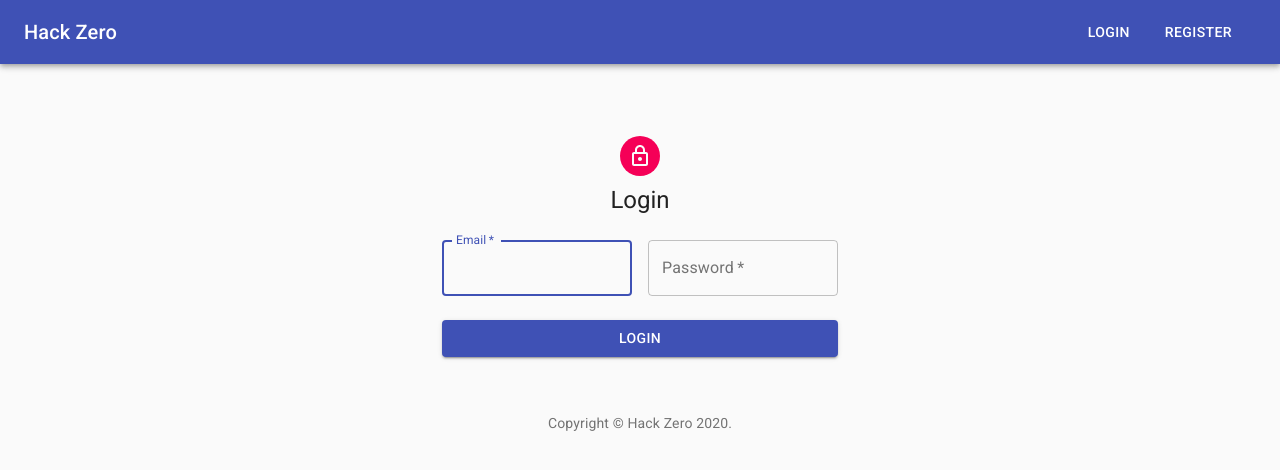
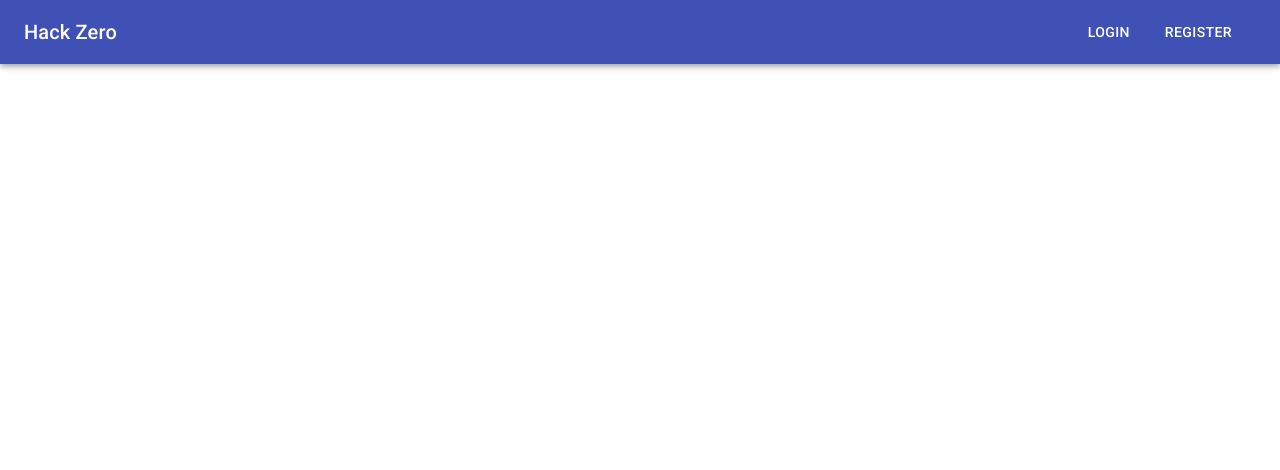
Before and after one commit to hackthehack/hack-zero-v2, a React (Create React App) app: page / in a window 1280 px wide. Shown: the top 470 px of the page. Built offline with nearby package versions, Linux system fonts and the light colour scheme.

Commit message:
fixed typo in /login route

```diff
--- a/src/App.js
+++ b/src/App.js
@@ -4,24 +4,21 @@ import CreateHack from "./components/create-hack";
 import HacksPage from "./components/HacksPage";
 import HackDetails from "./components/hack-details";
 import Login from "./components/Login";
-import Register from './components/register'
-import Header from './components/header'
-import './css/main.css'
-
+import Register from "./components/register";
+import Header from "./components/header";
+import "./css/main.css";
 
 function App() {
   return (
     <BrowserRouter>
-      <Header/>
+      <Header />
       <Switch>
-
         {/* <Route exact path="/" component={<h1>This is root</h1>}/> */}
-        <Route paht="/login" component={Login} />
-        <Route path="/register" component={Register}/>
-        <Route path="/createHack" component={CreateHack}/>
-        <Route path="/hacks" component={HacksPage}/>
-        <Route path="/hack/:id" component={HackDetails}/>
-
+        <Route path="/login" component={Login} />
+        <Route path="/register" component={Register} />
+        <Route path="/createHack" component={CreateHack} />
+        <Route path="/hacks" component={HacksPage} />
+        <Route path="/hack/:id" component={HackDetails} />
       </Switch>
     </BrowserRouter>
   );
--- a/src/store/reducers/authReducer.js
+++ b/src/store/reducers/authReducer.js
@@ -14,7 +14,7 @@ const reducer = (state = initialState, action) => {
         userId
       };
     default:
-      console.log("default");
+      //console.log("default");
       return state;
   }
 };
```
